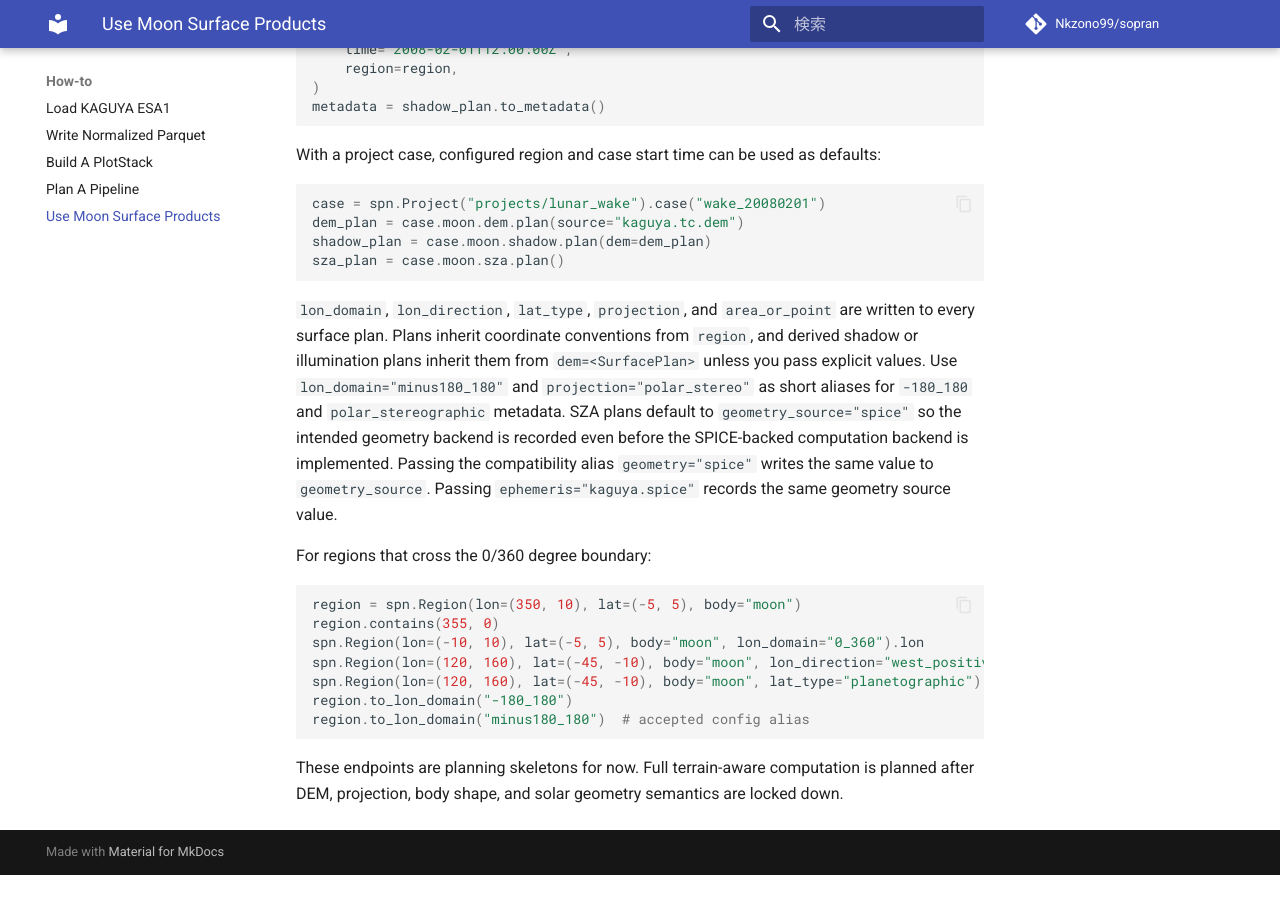
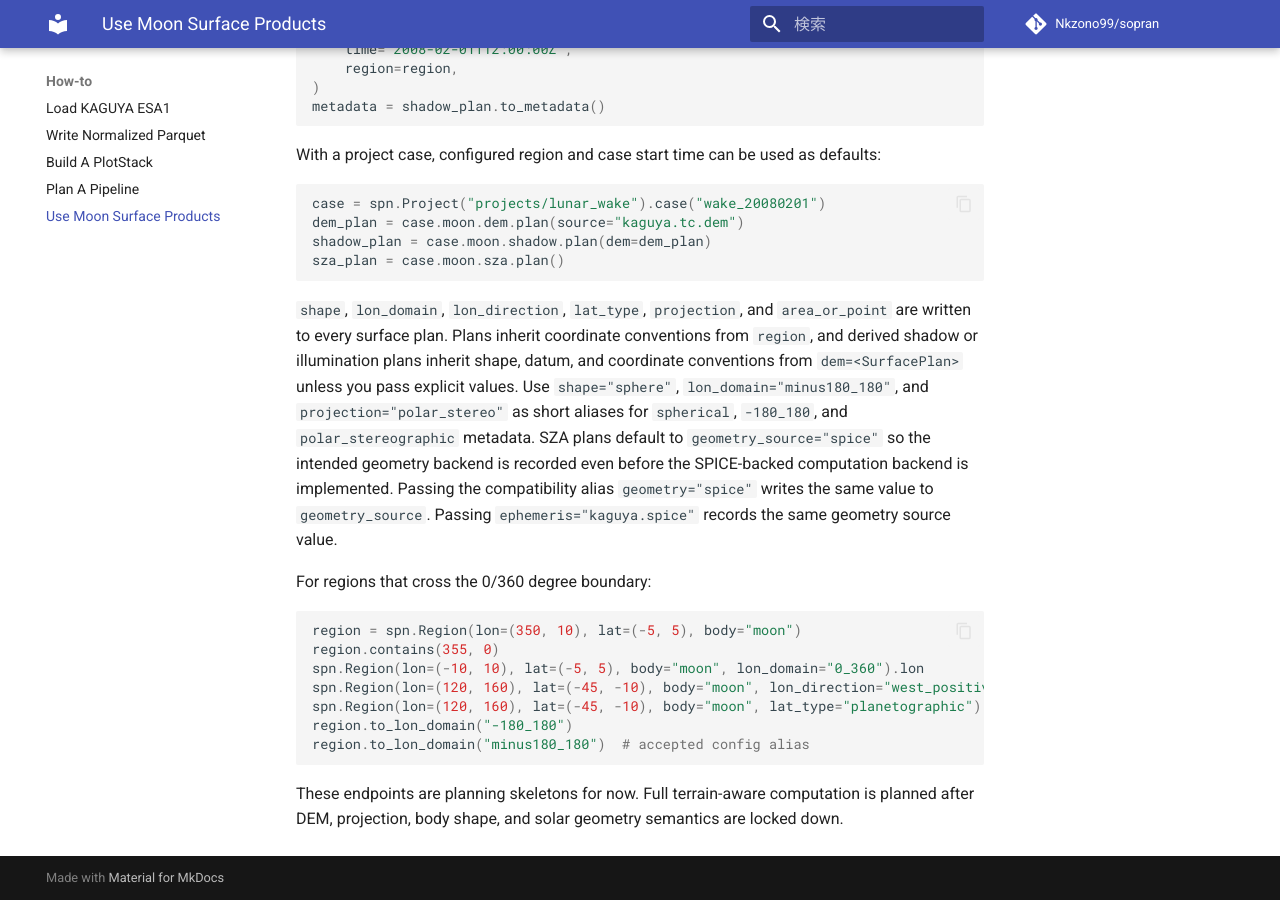
Before and after one commit to Nkzono99/sopran, an MkDocs documentation site: the page built from docs/how-to/moon-surface.md, in a window 1280 px wide and 900 px high, scrolled down 522 px. Built offline with MkDocs 1.6.1 and Material for MkDocs 9.7.7, drawn with Linux system fonts in a browser that asks for light colours; comment, search, counter and statistics services are not loaded; before the commit the page ends 1397 px from its top, so only the background shows below that.

Commit message:
Record surface shape metadata

````diff
--- a/docs/how-to/moon-surface.md
+++ b/docs/how-to/moon-surface.md
@@ -34,12 +34,13 @@ shadow_plan = case.moon.shadow.plan(dem=dem_plan)
 sza_plan = case.moon.sza.plan()
 ```
 
-`lon_domain`, `lon_direction`, `lat_type`, `projection`, and `area_or_point`
-are written to every surface plan. Plans inherit coordinate conventions from
-`region`, and derived shadow or illumination plans inherit them from
-`dem=<SurfacePlan>` unless you pass explicit values. Use
-`lon_domain="minus180_180"` and `projection="polar_stereo"` as short aliases
-for `-180_180` and `polar_stereographic` metadata.
+`shape`, `lon_domain`, `lon_direction`, `lat_type`, `projection`, and
+`area_or_point` are written to every surface plan. Plans inherit coordinate
+conventions from `region`, and derived shadow or illumination plans inherit
+shape, datum, and coordinate conventions from `dem=<SurfacePlan>` unless you
+pass explicit values. Use `shape="sphere"`, `lon_domain="minus180_180"`, and
+`projection="polar_stereo"` as short aliases for `spherical`, `-180_180`, and
+`polar_stereographic` metadata.
 SZA plans default to `geometry_source="spice"` so the intended geometry backend
 is recorded even before the SPICE-backed computation backend is implemented.
 Passing the compatibility alias `geometry="spice"` writes the same value to
````
Also changed, not shown: SPEC.md (+3 -0 lines), docs/concepts/surface.md (+7 -5 lines), docs/surface/moon.md (+4 -3 lines), 2 other files.
